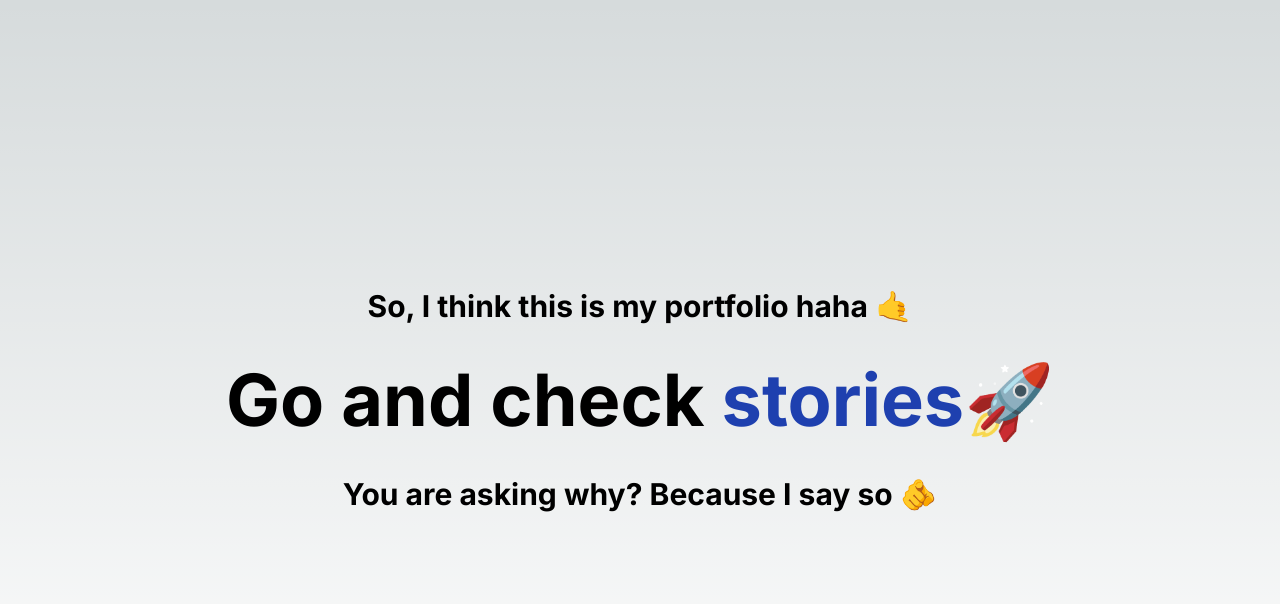
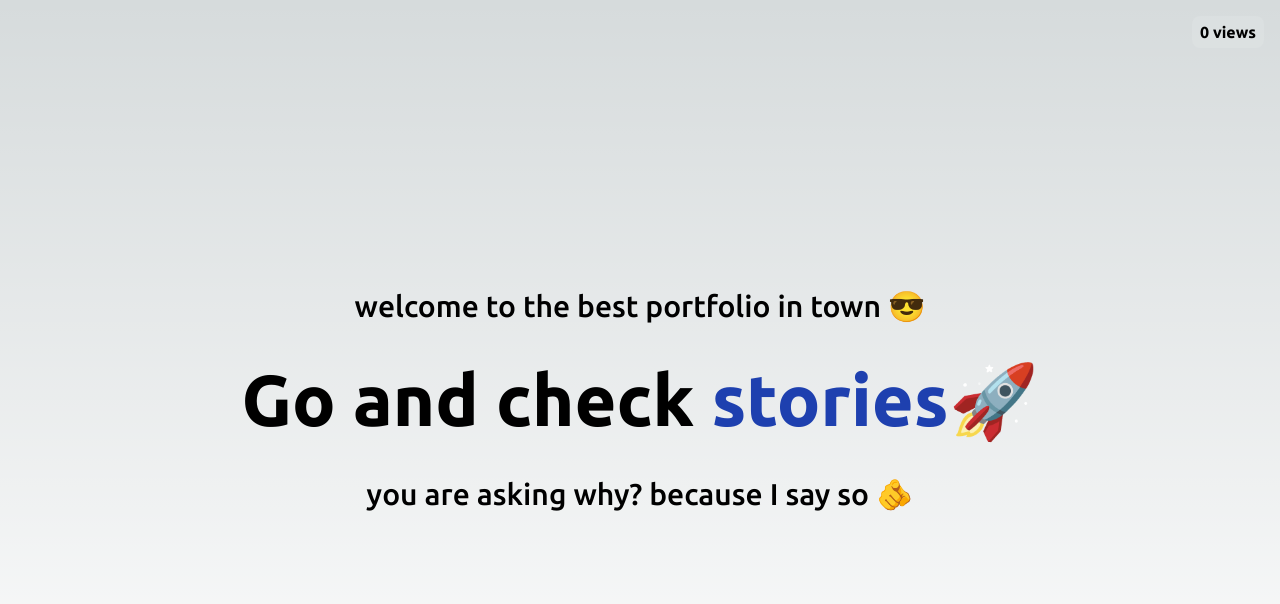
Before and after one commit to davidaragundy/davidaragundy, a Next.js app: page / in a window 1280 px wide. Shown: the top 604 px of the page. Built offline with nearby package versions, Linux system fonts and the light colour scheme; no server answers; the database is empty.

Commit message:
feat: add views count and op image

```diff
--- a/package.json
+++ b/package.json
@@ -9,9 +9,10 @@
     "lint": "next lint"
   },
   "dependencies": {
+    "@vercel/kv": "^1.0.1",
+    "next": "14.2.3",
     "react": "^18",
-    "react-dom": "^18",
-    "next": "14.2.3"
+    "react-dom": "^18"
   },
   "devDependencies": {
     "typescript": "^5",
--- a/src/app/layout.tsx
+++ b/src/app/layout.tsx
@@ -1,12 +1,27 @@
 import type { Metadata } from "next";
-import { Inter } from "next/font/google";
+import { Ubuntu } from "next/font/google";
 import "./globals.css";
 
-const inter = Inter({ subsets: ["latin"] });
+const ubuntu = Ubuntu({
+  display: "swap",
+  subsets: ["latin"],
+  weight: ["300", "400", "500", "700"],
+});
 
 export const metadata: Metadata = {
   title: "David Aragundy",
   description: "My amazing portfolio 🤙",
+  openGraph: {
+    images: "/opengraph-image.tsx",
+  },
+  robots: {
+    index: true,
+    follow: true,
+    googleBot: {
+      index: true,
+      follow: true,
+    },
+  },
 };
 
 export default function RootLayout({
@@ -16,7 +31,7 @@ export default function RootLayout({
 }>) {
   return (
     <html lang="en">
-      <body className={inter.className}>{children}</body>
+      <body className={ubuntu.className}>{children}</body>
     </html>
   );
 }
--- /dev/null
+++ b/src/app/opengraph-image.tsx
@@ -0,0 +1,34 @@
+import { ImageResponse } from "next/og";
+
+export const alt = "David's Portfolio 🔥";
+export const size = {
+  width: 1200,
+  height: 630,
+};
+
+export const contentType = "image/png";
+
+export default async function Image() {
+  return new ImageResponse(
+    (
+      <div
+        style={{
+          fontSize: 128,
+          background: "#111",
+
+          width: "100%",
+          height: "100%",
+          display: "flex",
+          alignItems: "center",
+          justifyContent: "center",
+        }}
+      >
+        Best portfolio in town 🚀🔥
+      </div>
+    ),
+    {
+      ...size,
+      fonts: [],
+    }
+  );
+}
--- a/src/app/page.tsx
+++ b/src/app/page.tsx
@@ -1,11 +1,20 @@
+import { kv } from "@vercel/kv";
 import Link from "next/link";
 
-export default function Home() {
+export const dynamic = "force-dynamic";
+
+export default async function Home() {
+  const views = await kv.incr("views");
+
   return (
-    <main className="flex w-full min-h-screen flex-wrap place-content-center">
+    <main className="flex relative w-full min-h-screen flex-wrap place-content-center">
+      <span className="absolute top-4 right-4 bg-white/10 py-1 font-bold px-2 rounded-lg">
+        {Intl.NumberFormat("en-us").format(views)} views
+      </span>
+
       <div className="flex flex-col items-center text-center gap-10">
-        <h1 className="font-bold text-3xl">
-          So, I think this is my portfolio haha 🤙
+        <h1 className="font-medium text-3xl">
+          welcome to the best portfolio in town 😎
         </h1>
 
         <h2 className="font-bold text-7xl">
@@ -19,8 +28,8 @@ export default function Home() {
           🚀
         </h2>
 
-        <h3 className="font-bold text-3xl">
-          You are asking why? Because I say so 🫵
+        <h3 className="font-medium text-3xl">
+          you are asking why? because I say so 🫵
         </h3>
       </div>
     </main>
```
Also changed, not shown: 1 other file (tests, documents, lock files or other folders).
